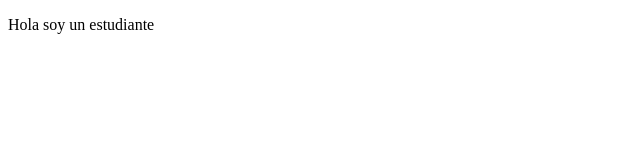
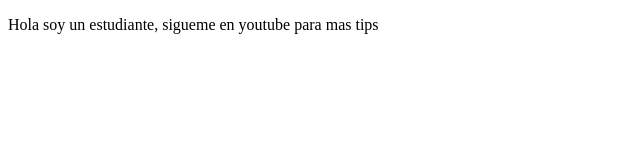
Before and after one commit to GoJhon/proyectoDemoCursoPrework, a plain HTML site: page index.html in a window 1280 px wide. Shown: the whole page, without its empty margins (0-640 px from the left). Drawn offline with Linux system fonts and the light colour scheme.

Commit message:
cambios sitio de jhon

```diff
--- a/index.html
+++ b/index.html
@@ -8,7 +8,7 @@
 </head>
 <body>
     <p>
-        Hola soy un estudiante
+        Hola soy un estudiante, sigueme en youtube para mas tips
     </p>
 </body>
 </html>
```
